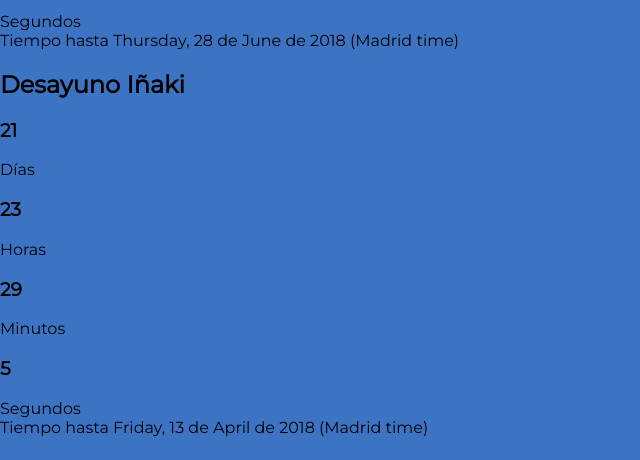
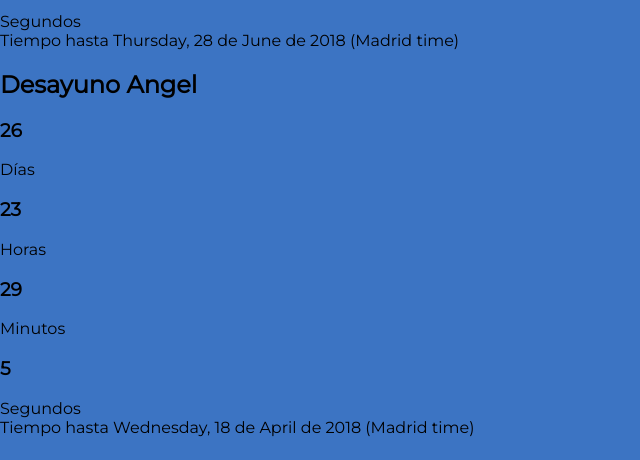
Before and after one commit to gabrielseco/timers, a React app: page / in a window 1280 px wide. Shown: the part 337-797 px from the top of the page, without its empty margins (0-640 px from the left). Built offline with nearby package versions, Linux system fonts and the light colour scheme.

Commit message:
feat: Change the timer date and purpose

```diff
--- a/src/containers/App/timers.js
+++ b/src/containers/App/timers.js
@@ -19,8 +19,8 @@ const timers = [
     date: new Date(2018, 5, 28, 10, 0, 0)
   },
   {
-    title: `Desayuno Iñaki`,
-    date: new Date(2018, 3, 13, 10, 0, 0)
+    title: `Desayuno Angel`,
+    date: new Date(2018, 3, 18, 10, 0, 0)
   }
 ];
 
```
